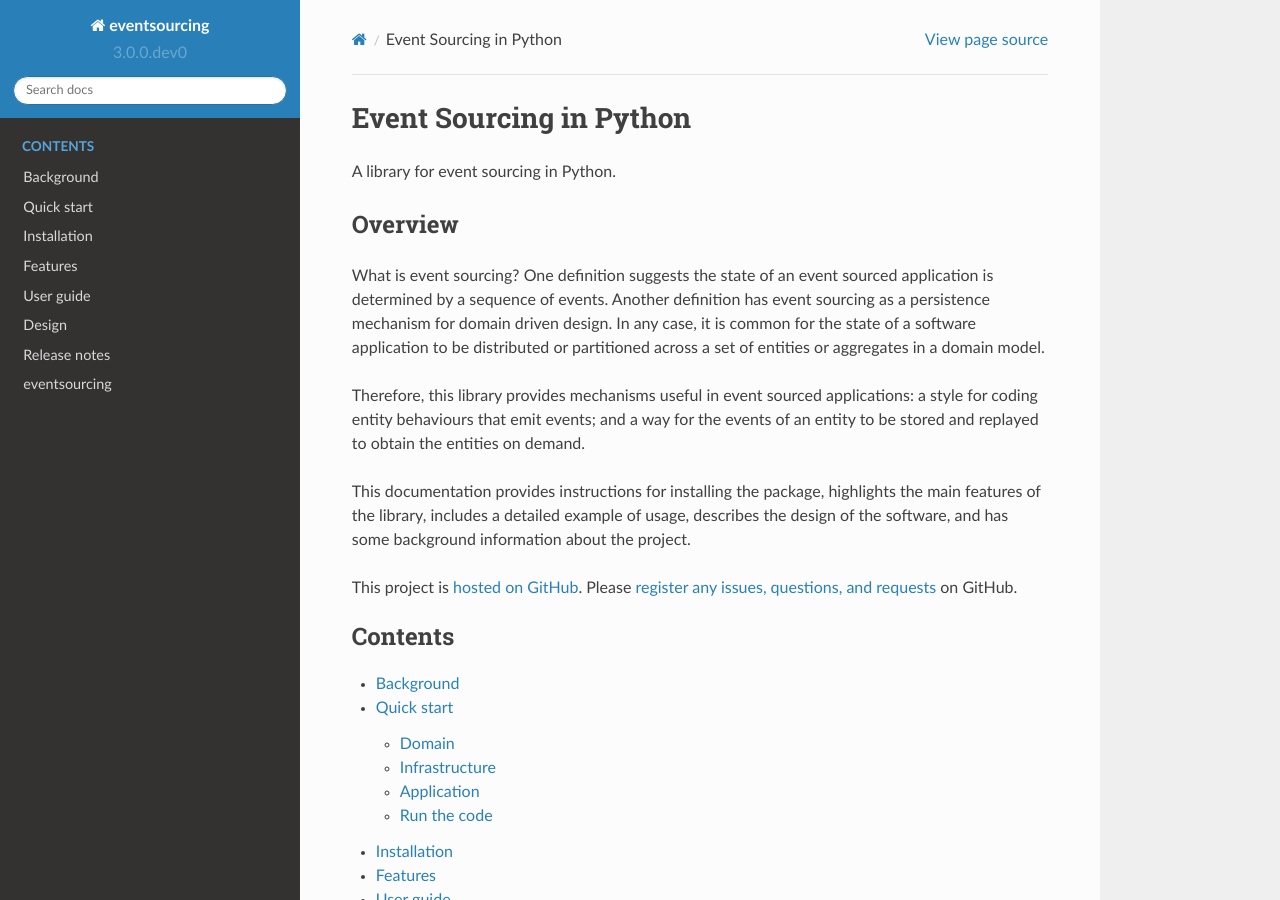
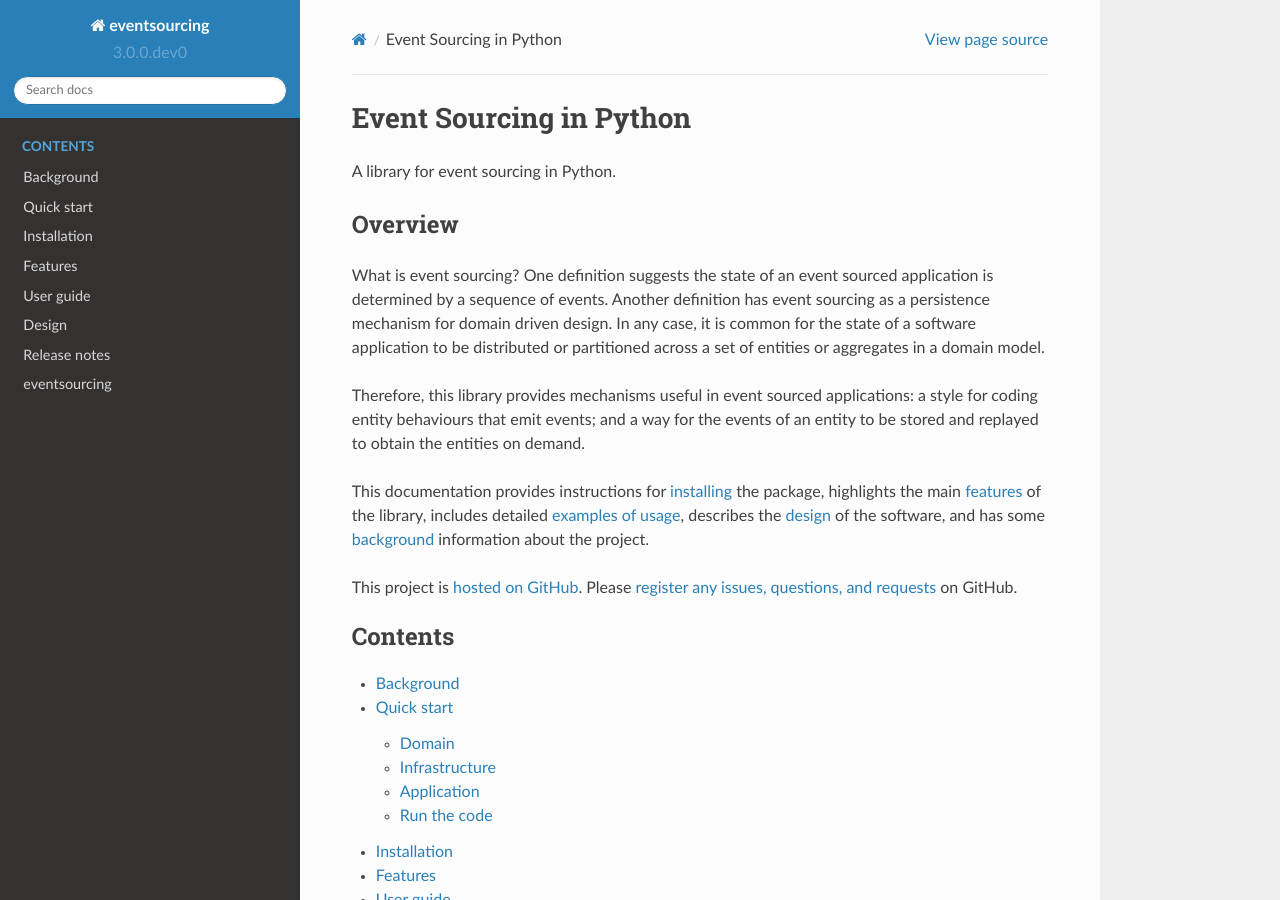
Before and after one commit to pyeventsourcing/eventsourcing, a Sphinx documentation site: the page built from docs/index.rst, in a window 1280 px wide and 900 px high. Built offline with Sphinx 7.4.7 and the Read the Docs theme 2.0.0, drawn with Linux system fonts in a browser that asks for light colours.

Commit message:
Added more links.

```diff
--- a/docs/index.rst
+++ b/docs/index.rst
@@ -17,9 +17,11 @@ Therefore, this library provides mechanisms useful in event sourced applications
 for coding entity behaviours that emit events; and a way for the events of an
 entity to be stored and replayed to obtain the entities on demand.
 
-This documentation provides instructions for installing the package, highlights the main features of
-the library, includes a detailed example of usage, describes the design of the software, and has
-some background information about the project.
+This documentation provides instructions for :doc:`installing <topics/installing>` the
+package, highlights the main :doc:`features <topics/features>` of the library, includes
+detailed :doc:`examples of usage <topics/user_guide/index>`, describes the
+:doc:`design <topics/design>` of the software, and has some :doc:`background <topics/background>`
+information about the project.
 
 This project is `hosted on GitHub <https://github.com/johnbywater/eventsourcing>`__.
 Please `register any issues, questions, and requests
```
